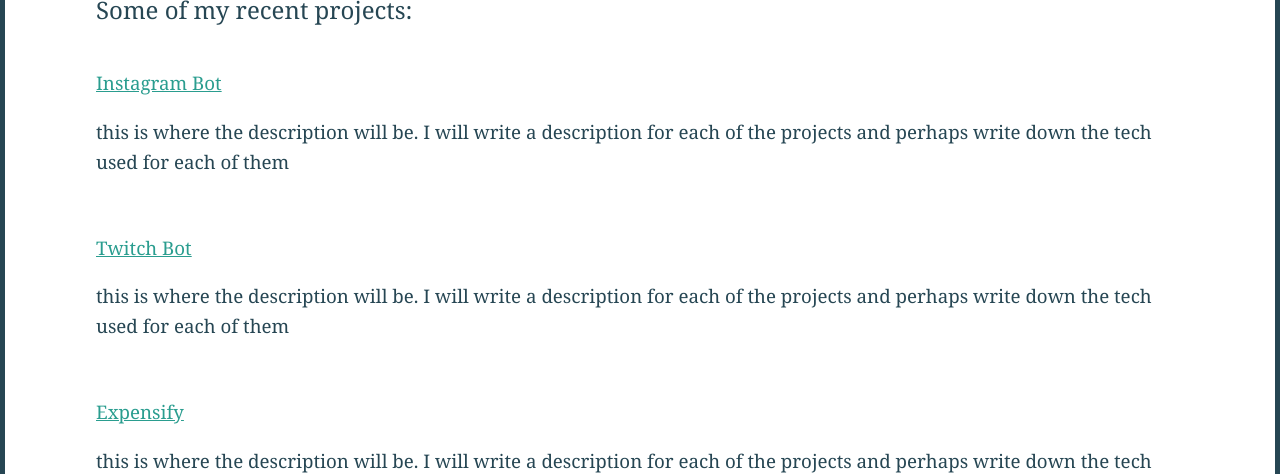
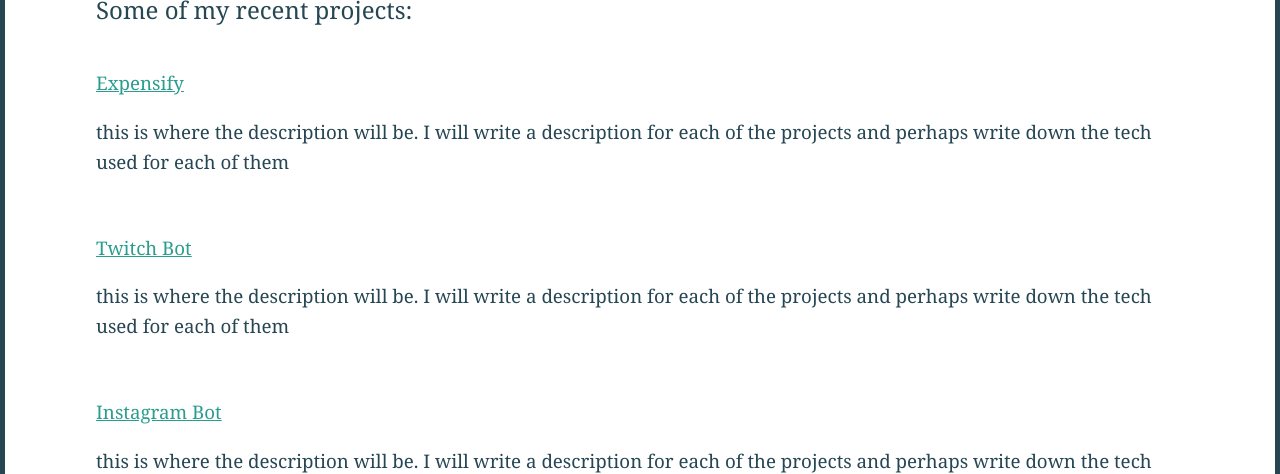
Before and after one commit to victore94/reactPort, a React (Create React App) app: page /projects in a window 1280 px wide. Shown: the part 148-622 px from the top of the page. Built offline with nearby package versions, Linux system fonts and the light colour scheme.

Commit message:
added links to repo on project page

```diff
--- a/src/components/ProjectPage.js
+++ b/src/components/ProjectPage.js
@@ -10,20 +10,20 @@
                 className='about-link'
                 rel='noreferrer'
                 href='https://vl-react-expensify-app.herokuapp.com/'>
-                Instagram Bot
+                Expensify
             </a>
         let instagram =
             <a
                 className='about-link'
                 rel='noreferrer'
-                href='http://github.com/'>
-                Expensify
+                href='https://github.com/victore94/instaBot'>
+                Instagram Bot
             </a>
         let twitch =
             <a
                 className='about-link'
                 rel='noreferrer'
-                href='http://github.com/'>
+                href='https://github.com/victore94/twitch_bot'>
                 Twitch Bot
             </a>
         return (
```
